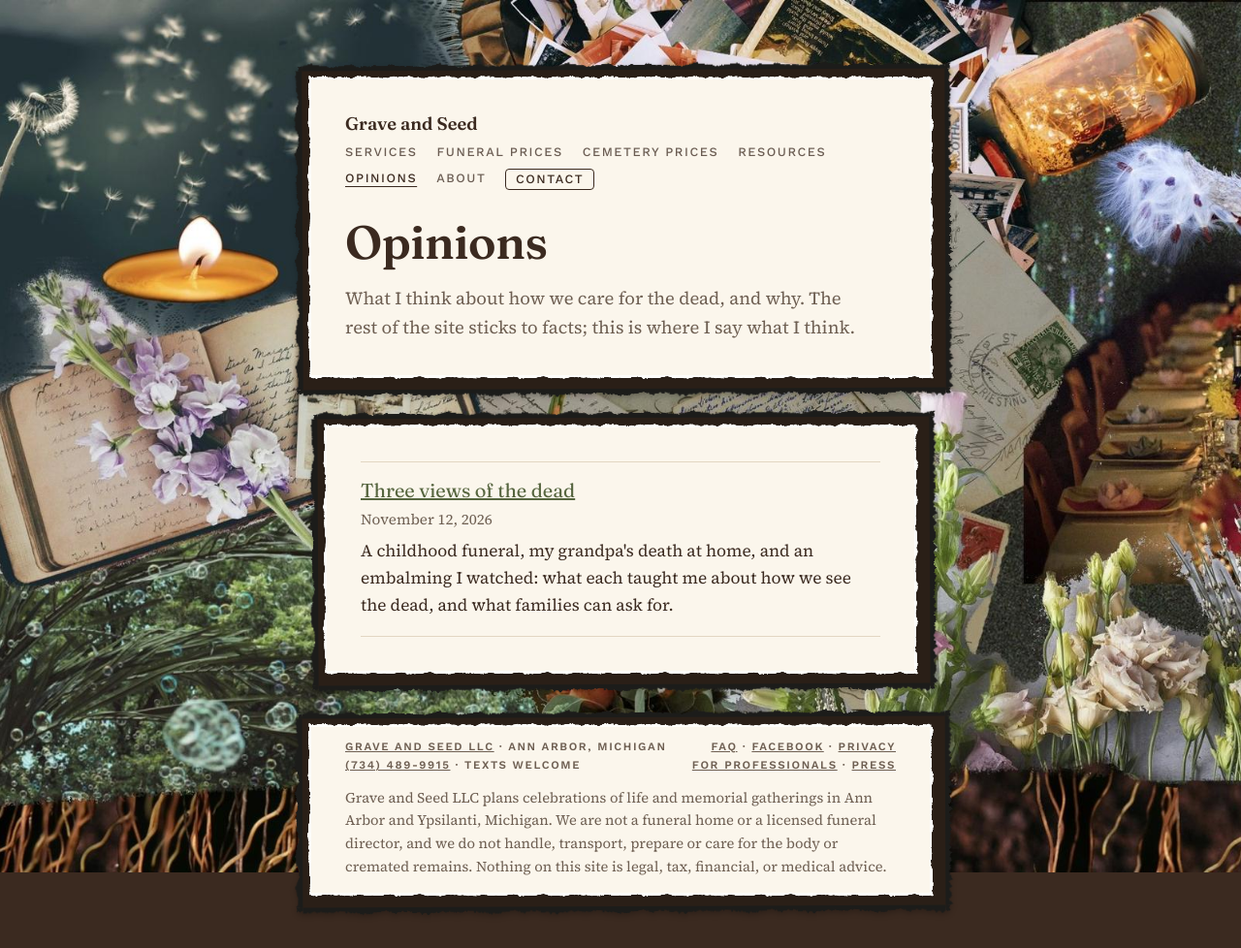
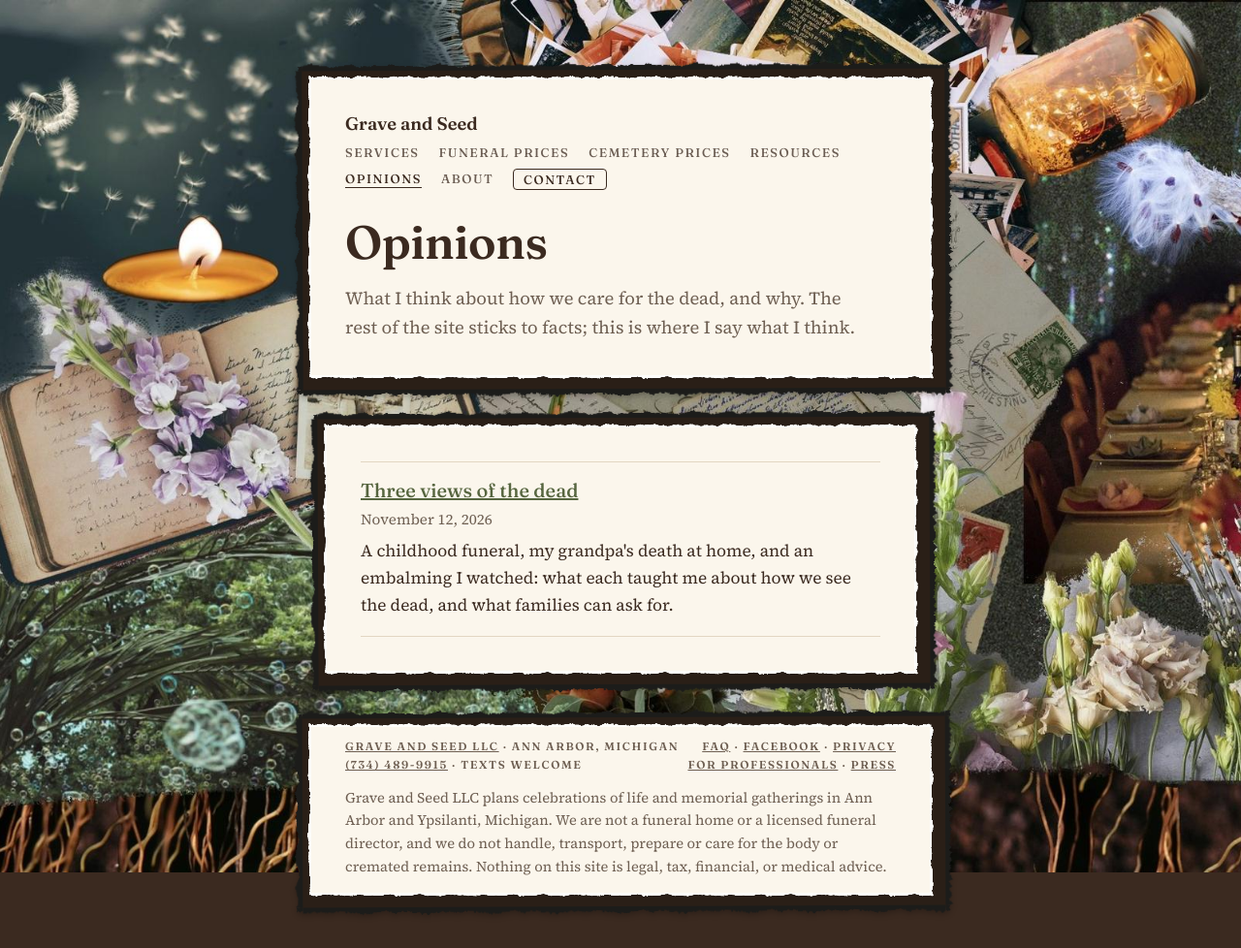
Before and after one commit to katekelley/graveandseed, a Jekyll site: the page built from opinions.html, in a window 1280 px wide. Shown: the whole page at 97% size. Built offline with Jekyll 4.4.1, drawn with Linux system fonts in a browser that asks for light colours.

Commit message:
Replace Work Sans with Fraunces for labels, nav and prices
Co-Authored-By: Claude Opus 5.5 <noreply@anthropic.com>
Claude-Session: https://claude.ai/code/session_011MgnuFzucSigGNdpBmHt6S

```diff
--- a/_includes/head.html
+++ b/_includes/head.html
@@ -15,7 +15,7 @@
 <meta name="twitter:card" content="summary_large_image">
 <link rel="preconnect" href="https://fonts.googleapis.com">
 <link rel="preconnect" href="https://fonts.gstatic.com" crossorigin>
-<link rel="stylesheet" href="https://fonts.googleapis.com/css2?family=Fraunces:ital,opsz,wght@0,9..144,400;0,9..144,600;1,9..144,400&family=Source+Serif+4:ital,opsz,wght@0,8..60,400;0,8..60,600;1,8..60,400&family=Work+Sans:wght@500;600&display=swap">
+<link rel="stylesheet" href="https://fonts.googleapis.com/css2?family=Fraunces:ital,opsz,wght@0,9..144,400..600;1,9..144,400&family=Source+Serif+4:ital,opsz,wght@0,8..60,400;0,8..60,600;1,8..60,400&display=swap">
 <style>
 /* Layout: one plain column on warm paper; a collage of wind and seed at the top; oat cream, earth brown, sage and marigold (see the brand guide). */
 :root {
@@ -41,7 +41,7 @@
   --field: #F8F2E6;
   --display: "Fraunces", Georgia, "Times New Roman", serif;
   --body: "Source Serif 4", Georgia, "Times New Roman", serif;
-  --label: "Work Sans", "Helvetica Neue", Arial, sans-serif;
+  --label: "Fraunces", Georgia, serif;
 }
 @media (prefers-color-scheme: dark) {
   :root:not([data-theme="light"]) {
```
